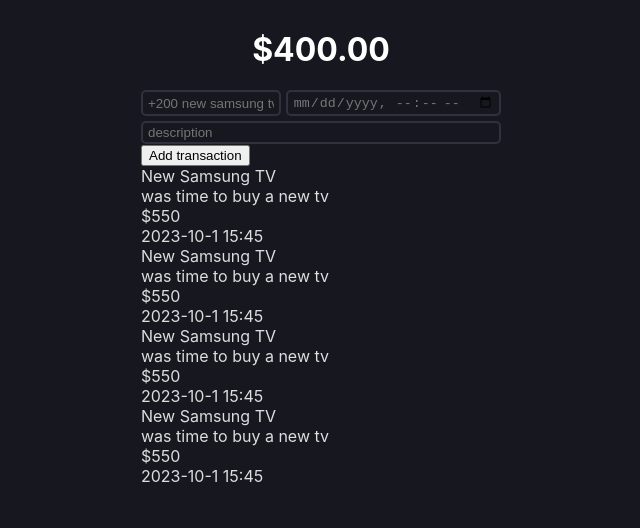
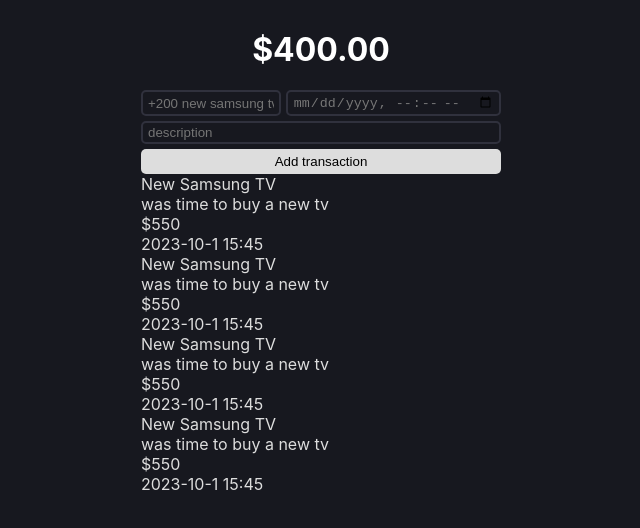
Before and after one commit to maazshakeel/money-tracker-app, a React (Create React App) app: page / in a window 1280 px wide. Shown: the top 528 px of the page, without its empty margins (319-959 px from the left). Built offline with nearby package versions, Linux system fonts and the light colour scheme.

Commit message:
feat(style): button style (not finalled yet)

```diff
--- a/src/App.css
+++ b/src/App.css
@@ -40,3 +40,12 @@
   gap: 5px;
   margin-bottom: 5px;
 }
+
+form button {
+  width: 100%;
+  margin-top: 5px;
+  border: 0;
+  border-radius: 5px;
+  padding: 5px;
+  background-color: #ddd;
+}
```
